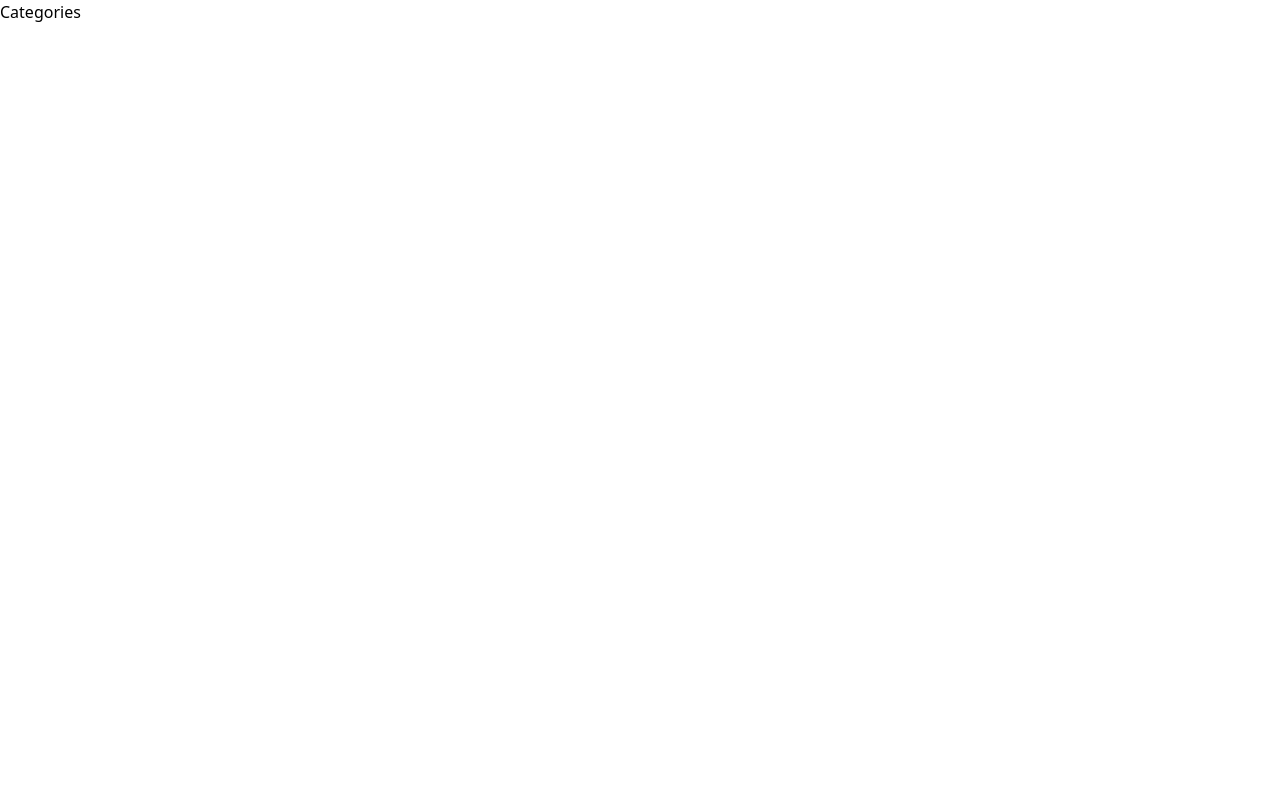
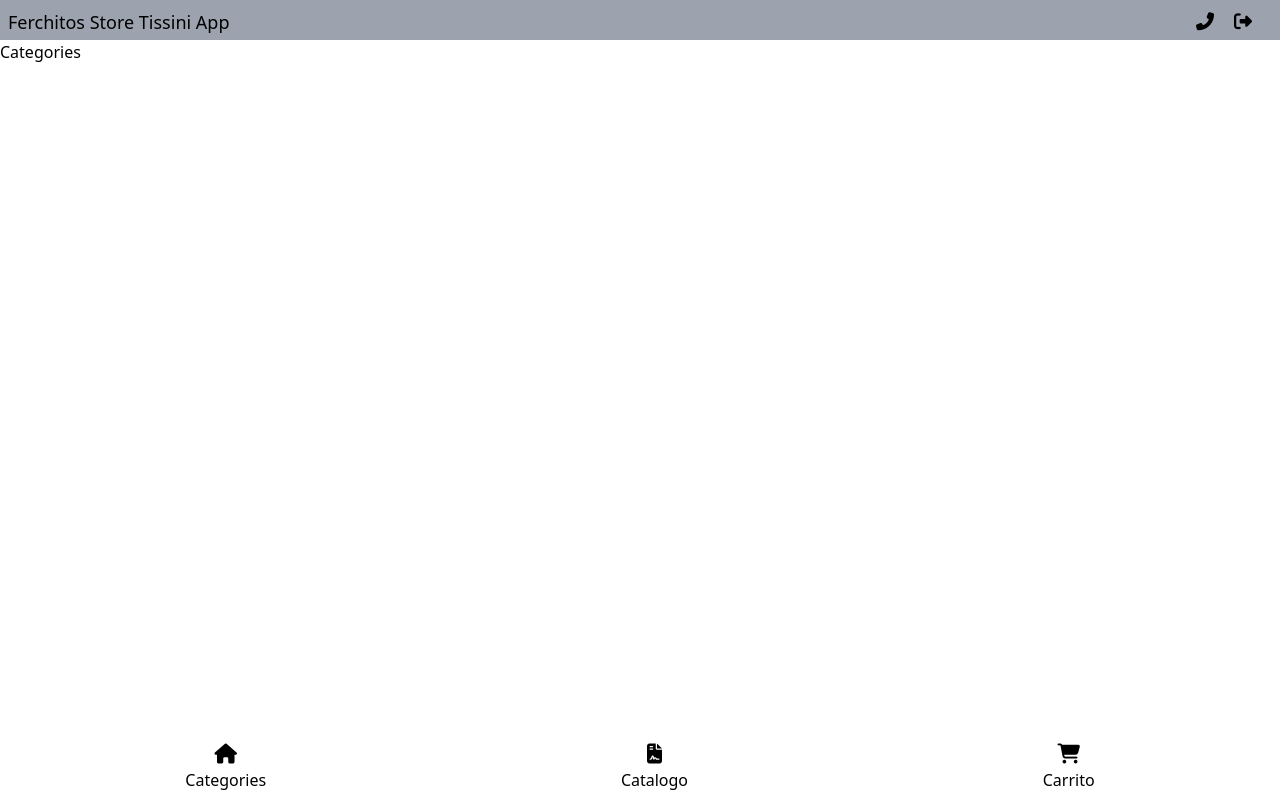
Before and after one commit to JoseLopez01/tissini-app, a React (Create React App) app: page / in a window 1280 px wide. Built offline with nearby package versions, Linux system fonts and the light colour scheme.

Commit message:
Bars added

```diff
--- a/public/index.html
+++ b/public/index.html
@@ -15,6 +15,7 @@
       user's mobile device or desktop. See https://developers.google.com/web/fundamentals/web-app-manifest/
     -->
     <link rel="manifest" href="%PUBLIC_URL%/manifest.json" />
+    <script src="https://kit.fontawesome.com/5d5ece4d3f.js" crossorigin="anonymous"></script>
     <!--
       Notice the use of %PUBLIC_URL% in the tags above.
       It will be replaced with the URL of the `public` folder during the build.
--- /dev/null
+++ b/src/core/layout/FooterBar.tsx
@@ -0,0 +1,35 @@
+import { Link } from 'react-router-dom';
+
+export default function FooterBar() {
+  return (
+    <div className="flex justify-around fixed bottom-0 w-screen p-2">
+      <Link to="">
+        <button>
+          <i className="fas fa-home text-xl"></i>
+          <br />
+          <span>
+            Categories
+          </span>
+        </button>
+      </Link>
+      <Link to="">
+        <button>
+          <i className="fas fa-file-contract text-xl"></i>
+          <br />
+          <span>
+            Catalogo
+          </span>
+        </button>
+      </Link>
+      <Link to="">
+        <button>
+          <i className="fas fa-shopping-cart text-xl"></i>
+          <br />
+          <span>
+            Carrito
+          </span>
+        </button>
+      </Link>
+    </div>
+  );
+}
--- /dev/null
+++ b/src/core/layout/NavBar.tsx
@@ -0,0 +1,15 @@
+export default function NavBar() {
+  return (
+    <div className="h-10 bg-gray-400 flex p-2">
+      <div className="my-auto text-lg">Ferchitos Store Tissini App</div>
+      <div className="my-auto ml-auto">
+        <button>
+          <i className="fas fa-phone-alt text-lg"></i>
+        </button>
+        <button className="mx-5">
+          <i className="fas fa-sign-out-alt text-lg"></i>
+        </button>
+      </div>
+    </div>
+  );
+}
--- a/src/routers/LayoutRouter.tsx
+++ b/src/routers/LayoutRouter.tsx
@@ -1,14 +1,19 @@
 import { Route, Switch } from 'react-router-dom';
+
 import Categories from '../pages/categories/Categories';
+import FooterBar from '../core/layout/FooterBar';
+import NavBar from '../core/layout/NavBar';
 
 export default function LayoutRouter() {
   return (
     <>
+      <NavBar />
       <div>
         <Switch>
           <Route exact path="/" component={Categories} />
         </Switch>
       </div>
+      <FooterBar />
     </>
   );
 }
```
